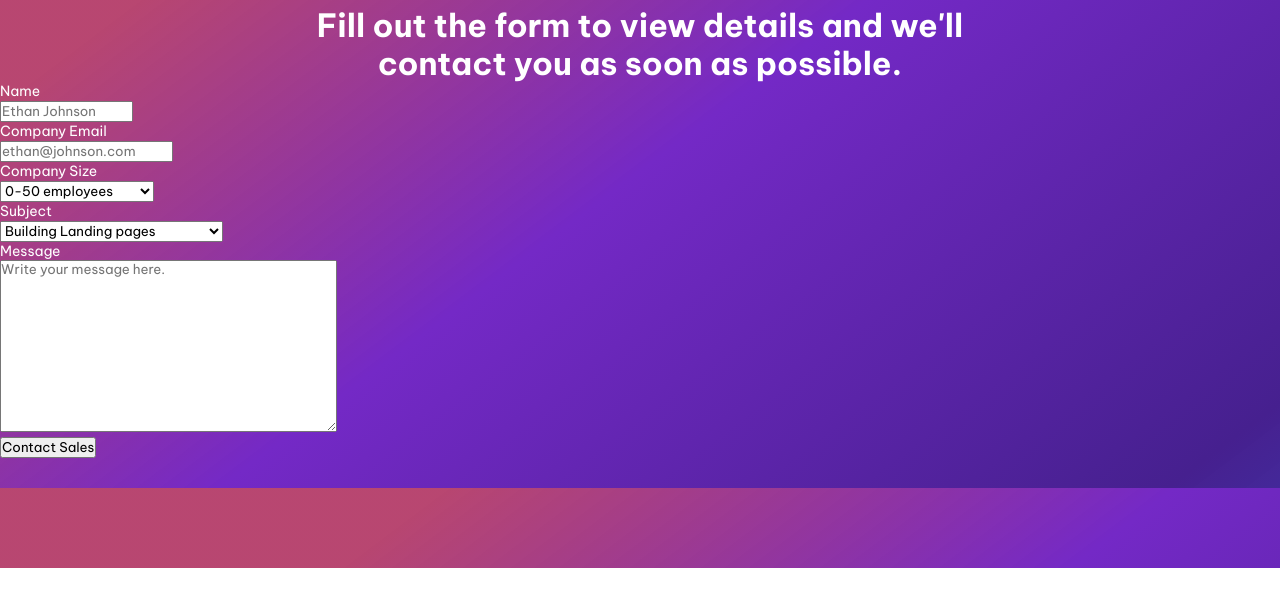
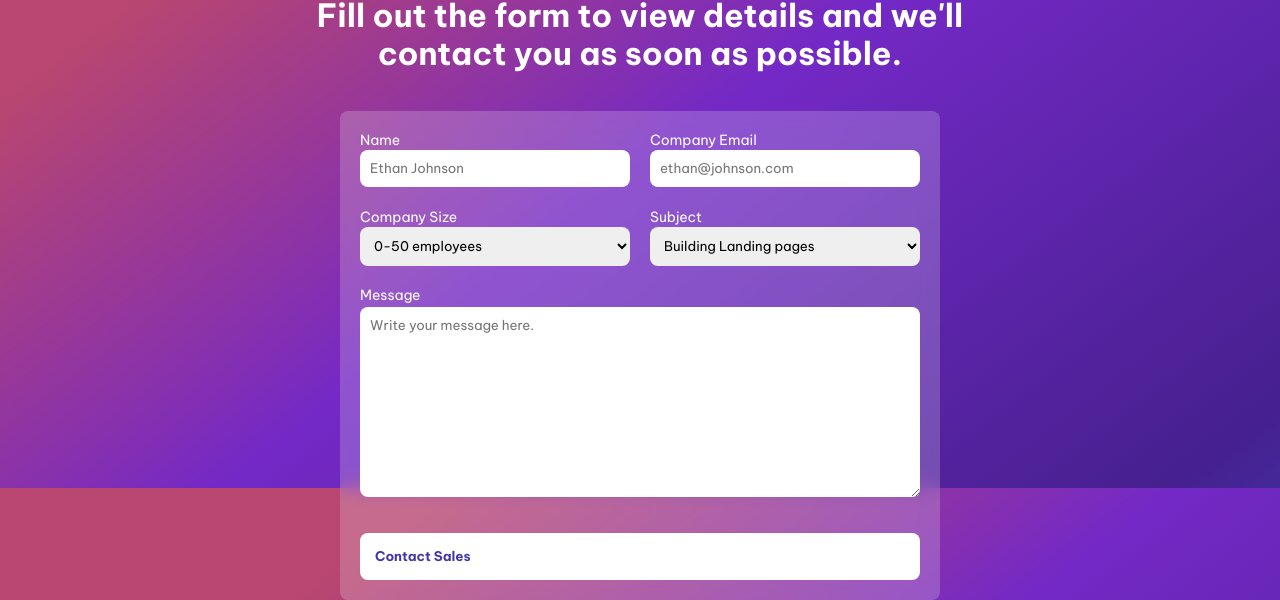
Before and after one commit to mariaergsantana/contact-page, a plain HTML site: page index.html in a window 1280 px wide. Shown: the part 232-832 px from the top of the page. Before the commit the page ends 800 px from the top, so only its background shows below. Drawn offline with Linux system fonts and the light colour scheme.

Commit message:
Updated CSS
since I changed the code on HTML, some things were altered on CSS;

I also added the background behind the text+inputs

```diff
--- a/styles.css
+++ b/styles.css
@@ -13,7 +13,7 @@
 
 img {
     margin-left: 70px;
-    margin-top: 30px;
+    margin-top: 20px;
     height: 50%;
 }
 
@@ -23,7 +23,58 @@ body {
     height: 100vh;
     display: flex;
     flex-direction: column;
+    align-items: center;
 }
+
+form {
+    margin: 3% 30%;
+    background-color: rgba(255, 255, 255, 0.2);
+    backdrop-filter: blur(10px);
+    padding: 20px;
+    align-items: center;
+    justify-content: center;
+    border-radius: 8px;
+    max-width: 600px;
+    width: 90%;
+}
+
+.form-grid {
+    display: grid;
+    grid-template-columns: 1fr 1fr;
+    gap: 20px;
+}
+
+.form-group {
+    display: flex;
+    flex-direction: column;
+}
+
+.form-group.full-width {
+  grid-column: span 2; /* makes message textarea span both columns */
+}
+
+#form input, #form select, #form textarea, #form button{
+    display: flex;
+    width: 100%;
+    margin-bottom: 0.5px;
+    padding: 10px;
+    border-radius: 8px;
+    border: none;
+}
+
+#form button {
+    width: 100%;
+    padding: 15px;
+    margin-top: 15px;
+    border: none;
+    border-radius: 8px;
+    background: white;
+    color: var(--button_color);
+    font-weight: bold;
+    cursor: pointer;
+}
+
+
 
 h1 { /*DO NOT CHANGE HERE*/
     text-align: center;
@@ -48,4 +99,5 @@ h2 { /*DO NOT CHANGE HERE*/
 
 p {
     font-size: 14px;
+    margin-bottom: 0.5%;
 }
```
